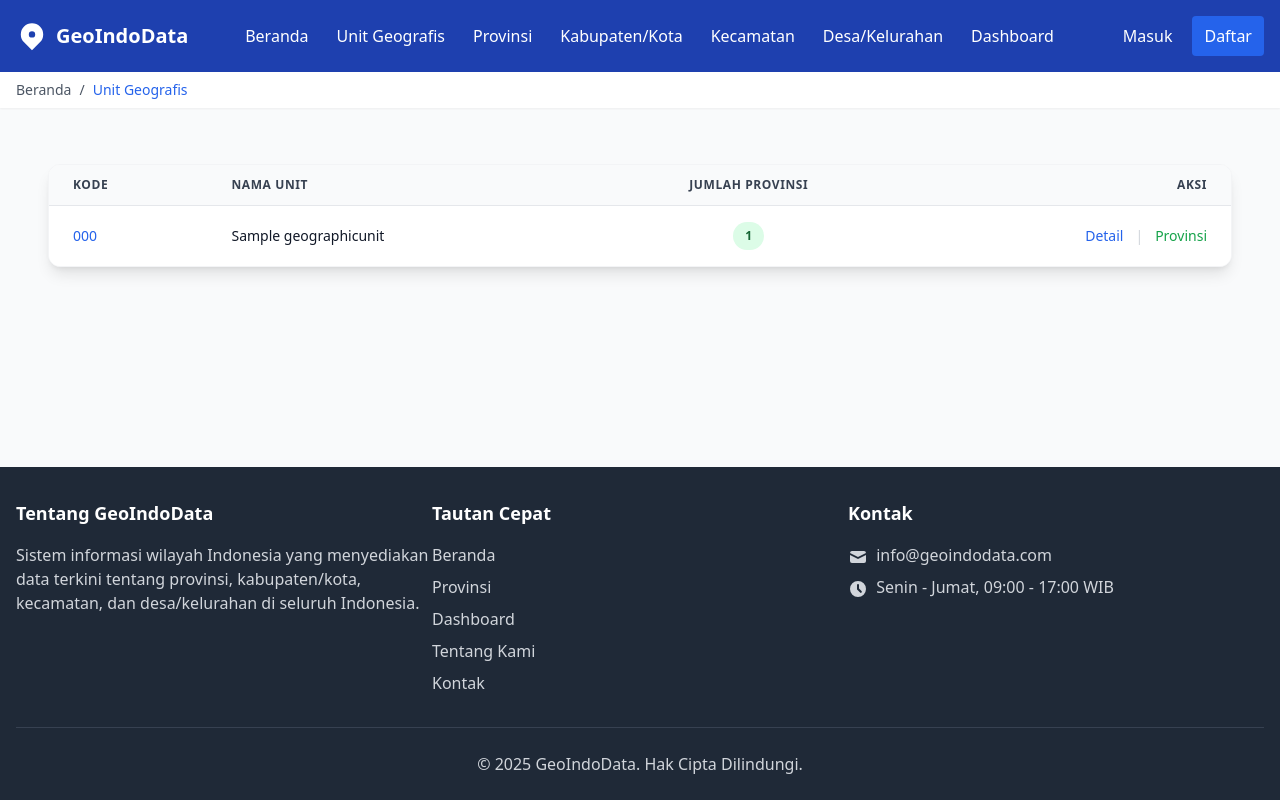
After one commit to andifathulms/geoindodata, a Django app: page /regions/geoghrapic-units/ in a window 1280 px wide. The commit adds this page. Run offline with Django 5.2, Linux system fonts and the light colour scheme; tables that the repository leaves empty hold one stand-in row (values such as "Sample post"); some libraries are stand-ins or nearby versions.

Commit message:
geo_unit index

```diff
--- /dev/null
+++ b/geoindodata/regions/geographic_units/urls.py
@@ -0,0 +1,10 @@
+from django.urls import path
+
+from . import views
+
+
+app_name = "geographic_units"
+
+urlpatterns = [
+    path('', views.index, name="index"),
+]
--- /dev/null
+++ b/geoindodata/regions/geographic_units/views.py
@@ -0,0 +1,21 @@
+from django.core.paginator import Paginator
+from django.http import HttpResponse, HttpRequest
+from django.shortcuts import render
+
+from geoindodata.apps.regions.models import GeographicUnit
+
+
+def index(request: HttpRequest) -> HttpResponse:
+    units = GeographicUnit.objects.all().order_by('id')
+
+    paginator = Paginator(units, 10)
+    page_number = request.GET.get('page')
+    page_obj = paginator.get_page(page_number)
+
+    context = {
+        'title': 'Unit Geografis',
+        'geographic_units': page_obj.object_list,
+        'page_obj': page_obj,
+        'is_paginated': page_obj.has_other_pages(),
+    }
+    return render(request, 'regions/geographic_units/index.html', context)
--- /dev/null
+++ b/geoindodata/regions/urls.py
@@ -0,0 +1,8 @@
+from django.urls import path, include
+
+
+app_name = "regions"
+
+urlpatterns = [
+    path('geoghrapic-units/', include("geoindodata.regions.geographic_units.urls"))
+]
--- a/geoindodata/settings.py
+++ b/geoindodata/settings.py
@@ -10,6 +10,7 @@ For the full list of settings and their values, see
 https://docs.djangoproject.com/en/5.1/ref/settings/
 """
 
+import os
 from pathlib import Path
 
 # Build paths inside the project like this: BASE_DIR / 'subdir'.
@@ -60,7 +61,7 @@ ROOT_URLCONF = 'geoindodata.urls'
 TEMPLATES = [
     {
         'BACKEND': 'django.template.backends.django.DjangoTemplates',
-        'DIRS': [],
+        'DIRS': [os.path.join(BASE_DIR, "templates")],
         'APP_DIRS': True,
         'OPTIONS': {
             'context_processors': [
--- a/geoindodata/urls.py
+++ b/geoindodata/urls.py
@@ -23,6 +23,7 @@ from .views import index
 urlpatterns = [
     path('', index),
     path('admin/', admin.site.urls),
+    path('regions/', include('geoindodata.regions.urls')),
 ]
 
 if settings.DEBUG:
--- a/templates/base.html
+++ b/templates/base.html
@@ -35,6 +35,7 @@
                 <!-- Main Navigation -->
                 <nav class="hidden md:flex space-x-1">
                     <a href="#" class="px-3 py-2 rounded hover:bg-blue-700 transition">Beranda</a>
+                    <a href="{% url 'regions:geographic_units:index' %}" class="px-3 py-2 rounded hover:bg-blue-700 transition">Unit Geografis</a>
                     <a href="#" class="px-3 py-2 rounded hover:bg-blue-700 transition">Provinsi</a>
                     <a href="#" class="px-3 py-2 rounded hover:bg-blue-700 transition">Kabupaten/Kota</a>
                     <a href="#" class="px-3 py-2 rounded hover:bg-blue-700 transition">Kecamatan</a>
@@ -84,6 +85,7 @@
             <div class="md:hidden mt-4" x-data="{ open: false }" x-show="open" style="display: none;">
                 <div class="flex flex-col space-y-1">
                     <a href="#" class="px-3 py-2 rounded hover:bg-blue-700 transition">Beranda</a>
+                    <a href="{% url 'regions:geographic_units:index' %}" class="px-3 py-2 rounded hover:bg-blue-700 transition">Unit Geografis</a>
                     <a href="#" class="px-3 py-2 rounded hover:bg-blue-700 transition">Provinsi</a>
                     <a href="#" class="px-3 py-2 rounded hover:bg-blue-700 transition">Kabupaten/Kota</a>
                     <a href="#" class="px-3 py-2 rounded hover:bg-blue-700 transition">Kecamatan</a>
--- /dev/null
+++ b/templates/includes/pagination.html
@@ -0,0 +1,43 @@
+<!-- Pagination -->
+{% if is_paginated %}
+<div class="bg-white px-6 py-4 border-t border-gray-200">
+    <div class="flex flex-col sm:flex-row items-center justify-between">
+        <div class="mb-4 sm:mb-0">
+            <p class="text-sm text-gray-700">
+                Menampilkan <span class="font-medium">{{ page_obj.start_index }}</span> - <span class="font-medium">{{ page_obj.end_index }}</span> dari <span class="font-medium">{{ page_obj.paginator.count }}</span> hasil
+            </p>
+        </div>
+        <div class="flex space-x-2">
+            {% if page_obj.has_previous %}
+            <a href="?page=1" class="px-3 py-1 border border-gray-300 rounded-md text-sm font-medium text-gray-700 bg-white hover:bg-gray-50">
+                &laquo; First
+            </a>
+            <a href="?page={{ page_obj.previous_page_number }}" class="px-3 py-1 border border-gray-300 rounded-md text-sm font-medium text-gray-700 bg-white hover:bg-gray-50">
+                &lsaquo; Prev
+            </a>
+            {% endif %}
+
+            {% for num in page_obj.paginator.page_range %}
+                {% if page_obj.number == num %}
+                <span class="px-3 py-1 border border-blue-500 bg-blue-50 text-blue-600 rounded-md text-sm font-medium">
+                    {{ num }}
+                </span>
+                {% elif num > page_obj.number|add:'-3' and num < page_obj.number|add:'3' %}
+                <a href="?page={{ num }}" class="px-3 py-1 border border-gray-300 rounded-md text-sm font-medium text-gray-700 bg-white hover:bg-gray-50">
+                    {{ num }}
+                </a>
+                {% endif %}
+            {% endfor %}
+
+            {% if page_obj.has_next %}
+            <a href="?page={{ page_obj.next_page_number }}" class="px-3 py-1 border border-gray-300 rounded-md text-sm font-medium text-gray-700 bg-white hover:bg-gray-50">
+                Next &rsaquo;
+            </a>
+            <a href="?page={{ page_obj.paginator.num_pages }}" class="px-3 py-1 border border-gray-300 rounded-md text-sm font-medium text-gray-700 bg-white hover:bg-gray-50">
+                Last &raquo;
+            </a>
+            {% endif %}
+        </div>
+    </div>
+</div>
+{% endif %}
--- /dev/null
+++ b/templates/regions/geographic_units/index.html
@@ -0,0 +1,76 @@
+{% extends "base.html" %}
+
+{% block title %}Unit Geografis - {{ block.super }}{% endblock %}
+
+{% block breadcrumb %}
+    <span class="mx-2">/</span>
+    <span class="text-blue-600 hover:text-blue-800 transition-colors">Unit Geografis</span>
+{% endblock %}
+
+{% block content %}
+<div class="max-w-7xl mx-auto px-4 sm:px-6 lg:px-8 py-8">
+
+    <!-- Table container -->
+    <div class="bg-white shadow-lg rounded-xl overflow-hidden border border-gray-100">
+        <!-- Table wrapper -->
+        <div class="overflow-x-auto">
+            <table class="min-w-full divide-y divide-gray-200">
+                <thead class="bg-gray-50">
+                    <tr>
+                        <th scope="col" class="px-6 py-3 text-left text-xs font-semibold text-gray-700 uppercase tracking-wider">
+                            Kode
+                        </th>
+                        <th scope="col" class="px-6 py-3 text-left text-xs font-semibold text-gray-700 uppercase tracking-wider">
+                            Nama Unit
+                        </th>
+                        <th scope="col" class="px-6 py-3 text-center text-xs font-semibold text-gray-700 uppercase tracking-wider">
+                            Jumlah Provinsi
+                        </th>
+                        <th scope="col" class="px-6 py-3 text-right text-xs font-semibold text-gray-700 uppercase tracking-wider">
+                            Aksi
+                        </th>
+                    </tr>
+                </thead>
+                <tbody class="bg-white divide-y divide-gray-200">
+                    {% for unit in geographic_units %}
+                    <tr class="hover:bg-blue-50 transition-colors duration-200">
+                        <td class="px-6 py-4 whitespace-nowrap">
+                            <div class="text-sm font-medium text-blue-600">{{ unit.code }}</div>
+                        </td>
+                        <td class="px-6 py-4 whitespace-nowrap">
+                            <div class="text-sm font-medium text-gray-900">{{ unit.name }}</div>
+                        </td>
+                        <td class="px-6 py-4 whitespace-nowrap text-center">
+                            <span class="px-3 py-1 inline-flex text-xs leading-5 font-semibold rounded-full bg-green-100 text-green-800">
+                                {{ unit.provinces.count }}
+                            </span>
+                        </td>
+                        <td class="px-6 py-4 whitespace-nowrap text-right text-sm font-medium">
+                            <div class="flex justify-end space-x-3">
+                                <a href="#" class="text-blue-600 hover:text-blue-900 hover:underline">Detail</a>
+                                <span class="text-gray-300">|</span>
+                                <a href="#" class="text-green-600 hover:text-green-900 hover:underline">Provinsi</a>
+                            </div>
+                        </td>
+                    </tr>
+                    {% empty %}
+                    <tr>
+                        <td colspan="4" class="px-6 py-8 text-center">
+                            <div class="flex flex-col items-center justify-center">
+                                <svg class="w-12 h-12 text-gray-400" fill="none" stroke="currentColor" viewBox="0 0 24 24" xmlns="http://www.w3.org/2000/svg">
+                                    <path stroke-linecap="round" stroke-linejoin="round" stroke-width="1" d="M9.172 16.172a4 4 0 015.656 0M9 10h.01M15 10h.01M21 12a9 9 0 11-18 0 9 9 0 0118 0z"></path>
+                                </svg>
+                                <p class="mt-3 text-sm font-medium text-gray-600">Tidak ada data unit geografis</p>
+                                <p class="text-xs text-gray-500 mt-1">Data akan muncul setelah ditambahkan</p>
+                            </div>
+                        </td>
+                    </tr>
+                    {% endfor %}
+                </tbody>
+            </table>
+        </div>
+
+        {% include "includes/pagination.html" %}
+    </div>
+</div>
+{% endblock %}
--- a/theme/templates/base.html
+++ b/theme/templates/base.html
@@ -35,6 +35,7 @@
                 <!-- Main Navigation -->
                 <nav class="hidden md:flex space-x-1">
                     <a href="#" class="px-3 py-2 rounded hover:bg-blue-700 transition">Beranda</a>
+                    <a href="{% url 'regions:geographic_units:index' %}" class="px-3 py-2 rounded hover:bg-blue-700 transition">Unit Geografis</a>
                     <a href="#" class="px-3 py-2 rounded hover:bg-blue-700 transition">Provinsi</a>
                     <a href="#" class="px-3 py-2 rounded hover:bg-blue-700 transition">Kabupaten/Kota</a>
                     <a href="#" class="px-3 py-2 rounded hover:bg-blue-700 transition">Kecamatan</a>
@@ -84,6 +85,7 @@
             <div class="md:hidden mt-4" x-data="{ open: false }" x-show="open" style="display: none;">
                 <div class="flex flex-col space-y-1">
                     <a href="#" class="px-3 py-2 rounded hover:bg-blue-700 transition">Beranda</a>
+                    <a href="{% url 'regions:geographic_units:index' %}" class="px-3 py-2 rounded hover:bg-blue-700 transition">Unit Geografis</a>
                     <a href="#" class="px-3 py-2 rounded hover:bg-blue-700 transition">Provinsi</a>
                     <a href="#" class="px-3 py-2 rounded hover:bg-blue-700 transition">Kabupaten/Kota</a>
                     <a href="#" class="px-3 py-2 rounded hover:bg-blue-700 transition">Kecamatan</a>
```
Also changed, not shown: geoindodata/regions/__init__.py (added), geoindodata/regions/geographic_units/__init__.py (added).
